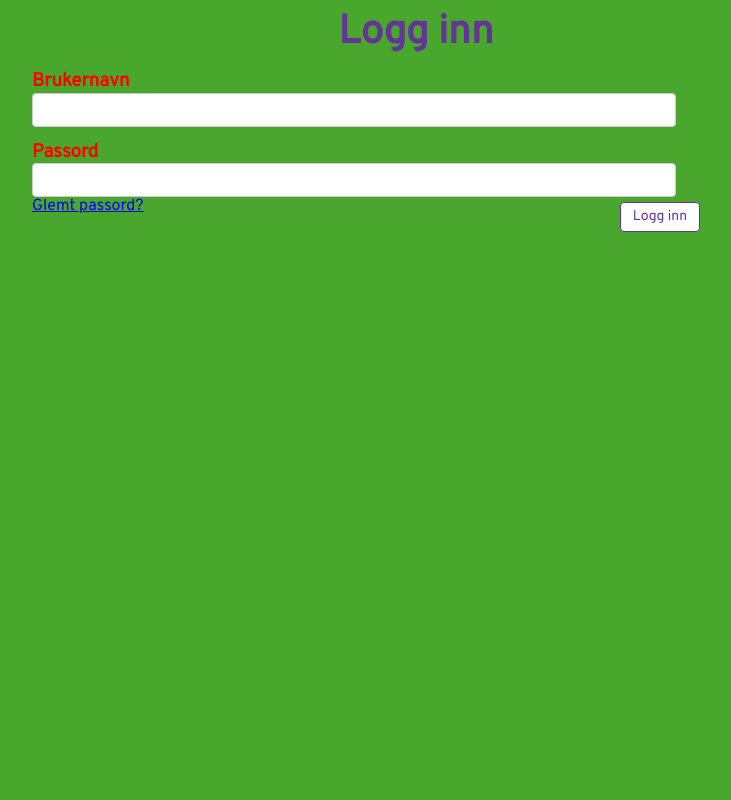
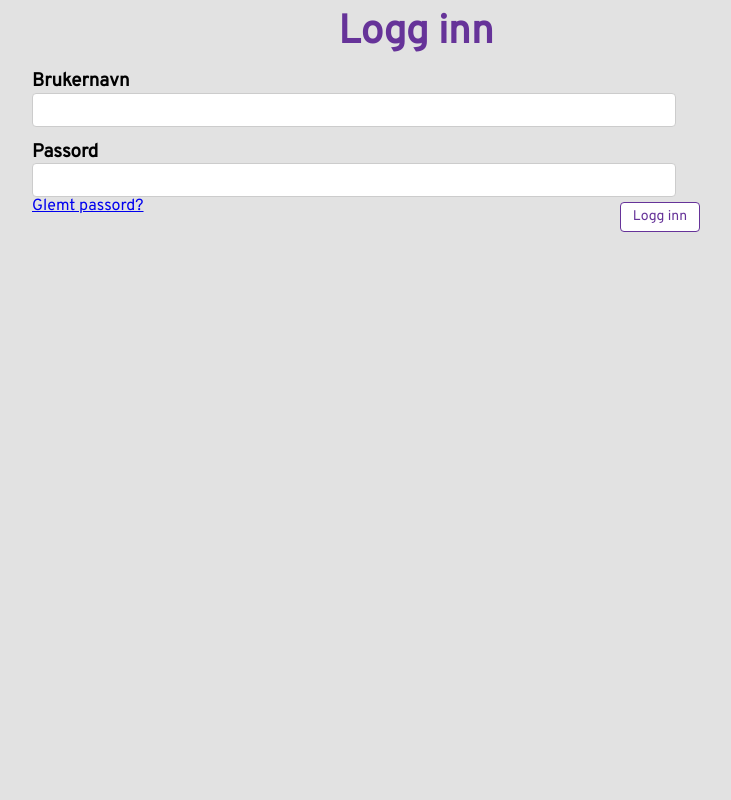
Before and after one commit to fredrikwaaler/OCR---SysDev2019, a Flask app: page / in a window 1280 px wide. Shown: the whole page, without its empty margins (224-955 px from the left). Run offline with Flask 2, Linux system fonts and the light colour scheme.

Commit message:
Color changes and redundancy removals

```diff
--- a/Flask/static/main.css
+++ b/Flask/static/main.css
@@ -442,8 +442,6 @@ Fiken user css
     /* temp color changes to make a clear
         differences between devices */
     body {
-        background-color:#6aa6cc;
-        color:blue;
         word-break: keep-all;
     }
 /*  ==================================================
@@ -471,7 +469,7 @@ Fiken user css
         minor block/boxdisplay. */
     .title {
         font-size: 2em;
-        color: yellowgreen;
+        //color: yellowgreen;
         display: block;
         float: left;
         margin: 10px 220px;
@@ -532,22 +530,12 @@ Fiken user css
 
     /* Styling for widescreens, ie. width > 768px */
     @media screen and (min-width: 1200px) {
-        body {
-            background-color:rgb(74, 167, 45);
-            color:red;
-        }
-
         nav ul {
             width: 85%;
         }
 
         .wrapper {
-            min-height: 94%;
-            margin: 0 auto;
-            padding: 20px 10px;
             max-width: 85%;
-            background: #ffffff;
-            box-shadow: 0 4px 8px 0 rgba(0, 0, 0, 0.2);
         }
 
         .box-display {
@@ -599,6 +587,7 @@ Fiken user css
             float: right;
         }
 
+        /* TODO: IMPROVE THIS */
         #part3Sales {
             display: inline;
             width: 90%;
```
